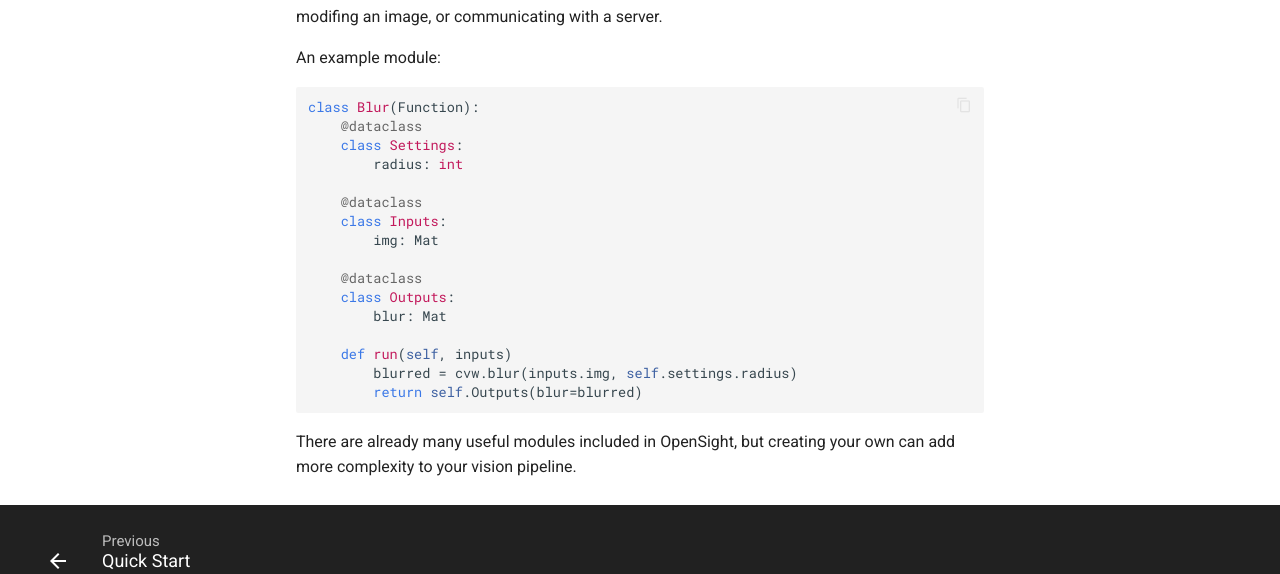
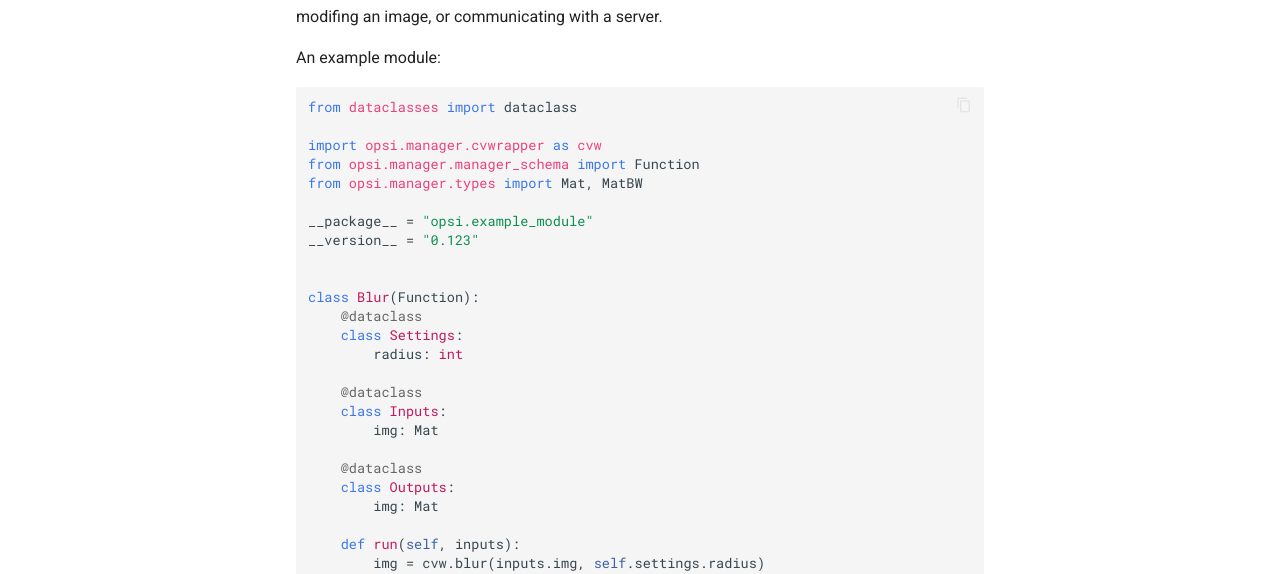
Before and after one commit to opensight-cv/opensight-cv.github.io, a plain HTML site: page modules/index.html in a window 1280 px wide. Shown: the part 226-800 px from the top of the page. Drawn offline with Linux system fonts and the light colour scheme.

Commit message:
Deploy opensight-cv/opensight-cv.github.io to github.com/opensight-cv/opensight-cv.github.io.git:master

```diff
--- a/modules/index.html
+++ b/modules/index.html
@@ -240,7 +240,17 @@
                 <h1 id="creating-modules">Creating Modules</h1>
 <p><strong>Modules</strong> make up a great portion of OpenSight's functionality. They are special types of classes that can operate on inputs and give outputs. They can be used in a wide variety of ways, such as modifing an image, or communicating with a server.</p>
 <p>An example module:</p>
-<div class="codehilite"><pre><span></span><span class="k">class</span> <span class="nc">Blur</span><span class="p">(</span><span class="n">Function</span><span class="p">):</span>
+<div class="codehilite"><pre><span></span><span class="kn">from</span> <span class="nn">dataclasses</span> <span class="kn">import</span> <span class="n">dataclass</span>
+
+<span class="kn">import</span> <span class="nn">opsi.manager.cvwrapper</span> <span class="kn">as</span> <span class="nn">cvw</span>
+<span class="kn">from</span> <span class="nn">opsi.manager.manager_schema</span> <span class="kn">import</span> <span class="n">Function</span>
+<span class="kn">from</span> <span class="nn">opsi.manager.types</span> <span class="kn">import</span> <span class="n">Mat</span><span class="p">,</span> <span class="n">MatBW</span>
+
+<span class="n">__package__</span> <span class="o">=</span> <span class="s2">&quot;opsi.example_module&quot;</span>
+<span class="n">__version__</span> <span class="o">=</span> <span class="s2">&quot;0.123&quot;</span>
+
+
+<span class="k">class</span> <span class="nc">Blur</span><span class="p">(</span><span class="n">Function</span><span class="p">):</span>
     <span class="nd">@dataclass</span>
     <span class="k">class</span> <span class="nc">Settings</span><span class="p">:</span>
         <span class="n">radius</span><span class="p">:</span> <span class="nb">int</span>
@@ -251,15 +261,17 @@
 
     <span class="nd">@dataclass</span>
     <span class="k">class</span> <span class="nc">Outputs</span><span class="p">:</span>
-        <span class="n">blur</span><span class="p">:</span> <span class="n">Mat</span>
+        <span class="n">img</span><span class="p">:</span> <span class="n">Mat</span>
 
-    <span class="k">def</span> <span class="nf">run</span><span class="p">(</span><span class="bp">self</span><span class="p">,</span> <span class="n">inputs</span><span class="p">)</span>
-        <span class="n">blurred</span> <span class="o">=</span> <span class="n">cvw</span><span class="o">.</span><span class="n">blur</span><span class="p">(</span><span class="n">inputs</span><span class="o">.</span><span class="n">img</span><span class="p">,</span> <span class="bp">self</span><span class="o">.</span><span class="n">settings</span><span class="o">.</span><span class="n">radius</span><span class="p">)</span>
-        <span class="k">return</span> <span class="bp">self</span><span class="o">.</span><span class="n">Outputs</span><span class="p">(</span><span class="n">blur</span><span class="o">=</span><span class="n">blurred</span><span class="p">)</span>
+    <span class="k">def</span> <span class="nf">run</span><span class="p">(</span><span class="bp">self</span><span class="p">,</span> <span class="n">inputs</span><span class="p">):</span>
+        <span class="n">img</span> <span class="o">=</span> <span class="n">cvw</span><span class="o">.</span><span class="n">blur</span><span class="p">(</span><span class="n">inputs</span><span class="o">.</span><span class="n">img</span><span class="p">,</span> <span class="bp">self</span><span class="o">.</span><span class="n">settings</span><span class="o">.</span><span class="n">radius</span><span class="p">)</span>
+        <span class="k">return</span> <span class="bp">self</span><span class="o">.</span><span class="n">Outputs</span><span class="p">(</span><span class="n">img</span><span class="o">=</span><span class="n">img</span><span class="p">)</span>
 </pre></div>
 
 
 <p>There are already many useful modules included in OpenSight, but creating your own can add more complexity to your vision pipeline.</p>
+<p>The source code for the modules is located under <a href="https://github.com/opensight-cv/opensight/tree/master/opsi/manager">opsi/modules in the opensight repo</a>.</p>
+<p>Note that importing <code>cv2</code> directly is discouraged. All new cv2 functionality should go into <a href="https://github.com/opensight-cv/opensight/blob/master/opsi/manager/cvwrapper.py">cvwrapper.py</a>.</p>
 
 
 
```
Also changed, not shown: search/search_index.json (+1 -1 lines), 1 other file.
